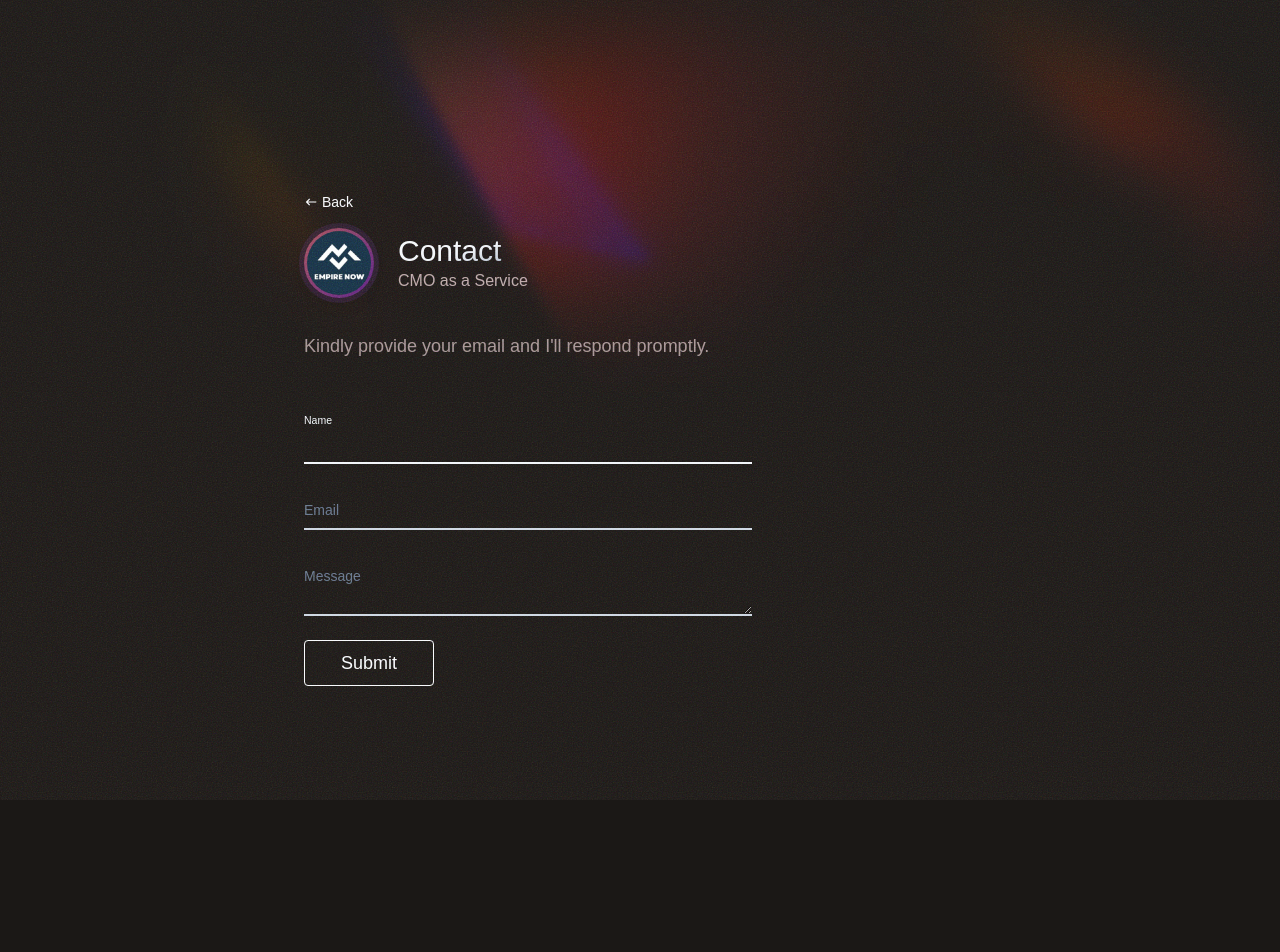
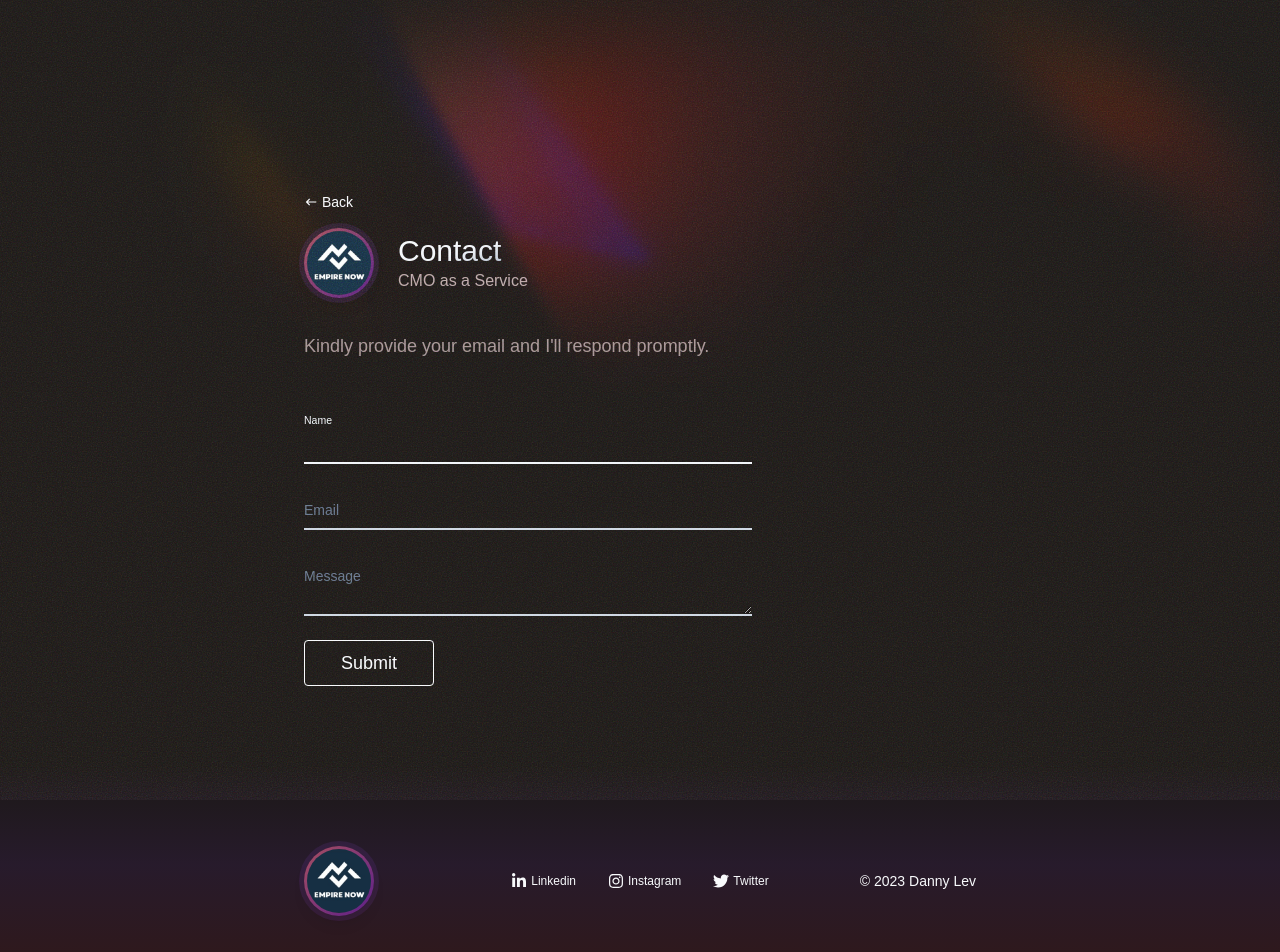
Before and after one commit to GrowEmpireNow/portfolio, a Next.js app: page /contact in a window 1280 px wide. Shown: the top 952 px of the page. Before the commit the page ends 800 px from the top, so only its background shows below. Built offline with nearby package versions, Linux system fonts and the light colour scheme; a web font is replaced by a local one.

Commit message:
adding footer

```diff
--- /dev/null
+++ b/components/Footer.tsx
@@ -0,0 +1,32 @@
+import { FC } from 'react';
+import Link from 'next/link';
+import Container from './Container';
+import HeroImage from './HeroImage';
+import HeroSM from './HeroSM';
+
+type FooterProps = {};
+
+const Footer: FC<FooterProps> = ({}) => {
+  return (
+    <footer className='bg-gradient-to-t from-rose-600/10 via-purple-600/10 to-transparent'>
+      <Container>
+        <div className='md:grid md:grid-cols-5 flex flex-col gap-9 md:gap-1 justify-between items-center pt-20 pb-12'>
+          <div className='flex'>
+            <Link href='/'>
+              <HeroImage />
+            </Link>
+          </div>
+          <div className='-mt-5 md:col-span-3 md:flex md:justify-center'>
+            <HeroSM />
+          </div>
+
+          <p className='text-sm md:flex md:justify-end'>
+            © {new Date().getFullYear()} Danny Lev
+          </p>
+        </div>
+      </Container>
+    </footer>
+  );
+};
+
+export default Footer;
--- a/components/HeroSM.tsx
+++ b/components/HeroSM.tsx
@@ -3,9 +3,12 @@ import { FaLinkedinIn, FaInstagram, FaTwitter } from 'react-icons/fa';
 import { MdEmail } from 'react-icons/md';
 import Link from 'next/link';
 
-type HeroSMProps = {};
+type HeroSMProps = {
+  showMessage?: boolean;
+};
 
-const HeroSM: FC<HeroSMProps> = () => {
+const HeroSM: FC<HeroSMProps> = (props) => {
+  const { showMessage = false } = props;
   return (
     <div className='mt-5 flex flex-wrap gap-5 md:gap-8'>
       {/* Linkedin */}
@@ -32,9 +35,11 @@ const HeroSM: FC<HeroSMProps> = () => {
         className='flex items-center gap-1'>
         <FaTwitter /> <span className='text-xs'>Twitter</span>
       </a>
-      <Link href='/contact' className='flex items-center gap-1'>
-        <MdEmail /> <span className='text-xs'>Message</span>
-      </Link>
+      {showMessage ? (
+        <Link href='/contact' className='flex items-center gap-1'>
+          <MdEmail /> <span className='text-xs'>Message</span>
+        </Link>
+      ) : null}
     </div>
   );
 };
--- a/components/contact/Form.tsx
+++ b/components/contact/Form.tsx
@@ -57,9 +57,8 @@ const Form = () => {
     <section>
       <Container>
         {success ? (
-          <div className='flex flex-col gap-3 mx-auto container justify-center items-center mt-16'>
+          <div className='flex flex-col gap-3 mx-auto container mt-16'>
             <h2 className='font-medium text-xl'>Thank You!</h2>
-            <p>I&apos;ll be back yo you promptly</p>
           </div>
         ) : (
           <form
--- a/pages/contact.tsx
+++ b/pages/contact.tsx
@@ -4,6 +4,7 @@ import Hero from '@/components/home/Hero';
 import Head from 'next/head';
 import BackButton from '@/components/BackButton';
 import Form from '@/components/contact/Form';
+import Footer from '@/components/Footer';
 
 type contactProps = {};
 
@@ -16,12 +17,15 @@ const contact: FC<contactProps> = ({}) => {
         <meta name='viewport' content='width=device-width, initial-scale=1' />
         <link rel='icon' href='/favicon.ico' />
       </Head>
-      <main className='md:pt-48 pt-10 pb-20 px-5 py-20 min-h-screen relative'>
-        <BackButton />
-        <Hero title='Contact' isShowSM={false} isContact={true} />
-        <Form />
-        <Background />
-      </main>
+      <div className='flex flex-col min-h-screen justify-between'>
+        <main className='md:pt-48 pt-10 pb-20 px-5 py-20 relative'>
+          <BackButton />
+          <Hero title='Contact' isShowSM={false} isContact={true} />
+          <Form />
+          <Background />
+        </main>
+        <Footer />
+      </div>
     </>
   );
 };
--- a/pages/index.tsx
+++ b/pages/index.tsx
@@ -5,6 +5,7 @@ import Head from 'next/head';
 import { getSocial } from '@/services';
 import Socials from '@/components/Socials';
 import FloatingCTA from '@/components/FloatingCTA';
+import Footer from '@/components/Footer';
 
 type homeProps = {
   socials: {
@@ -63,6 +64,7 @@ const home: FC<homeProps> = ({ socials }) => {
         <Socials socials={socials} />
         <FloatingCTA />
       </main>
+      <Footer />
     </>
   );
 };
```
